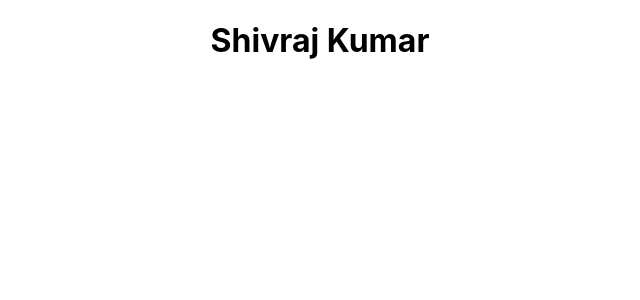
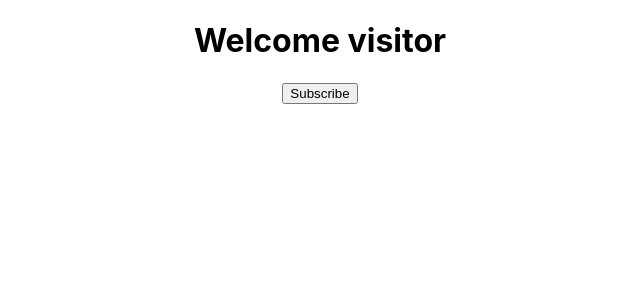
Before and after one commit to kumar-shivraj/React, a React (Create React App) app: page / in a window 1280 px wide. Shown: the top 300 px of the page, without its empty margins (320-960 px from the left). Built offline with nearby package versions, Linux system fonts and the light colour scheme.

Commit message:
React props, state

```diff
--- a/src/App.js
+++ b/src/App.js
@@ -1,14 +1,75 @@
 import "./App.css";
-import Greet from "./components/Greet";
-import Welcome from "./components/Welcome";
-import Hello from "./components/Hello";
+import Message from "./components/Message";
+// import Greet from "./components/Greet";
+// import Welcome from "./components/Welcome";
+// import Hello from "./components/Hello";
 
 function App() {
   return (
     <div className="App">
-      {/* <Greet /> */}
-      {/* <Welcome /> */}
-      <Hello />
+      {
+        //  =================================================================================================
+      }
+      {
+        // ======== understanding state ===========
+      }
+
+      <Message />
+
+      {
+        // ======== understanding state ends===========
+      }
+
+      {
+        //  =================================================================================================
+      }
+      {/*
+      {
+        // ======== understanding props ===========
+      }
+
+      <Greet name="Bruce" heroName="Batman" />
+      <Greet name="Clark" heroName="Superman" />
+
+      {
+        // <Greet name="Diana" heroName="Wonder woman"/>
+      }
+
+      <Greet name="Diana" heroName="Wonder woman">
+        <p>This is children props</p>
+      </Greet>
+
+      <Greet name="Clark" heroName="Superman">
+        <button>Action</button>
+      </Greet>
+
+      {
+        //  ====  props with class component  ===
+      }
+      <Welcome name="Bruce" heroName="Batman" />
+      <Welcome name="Clark" heroName="Superman" />
+      <Welcome name="Diana" heroName="Wonder woman" />
+
+
+      {
+        // ======== understanding props ends===========
+      }
+      {
+        //  =================================================================================================
+      }
+      */}
+
+      {
+        //============= Basic understanding ============
+      }
+      {/*
+        <Greet />
+        <Welcome />
+        <Hello />
+      */}
+      {
+        //============= Basic understanding ends ============
+      }
     </div>
   );
 }
--- a/src/components/Greet.jsx
+++ b/src/components/Greet.jsx
@@ -2,6 +2,50 @@
 //   return <h1>Hello Shivraj!</h1>;
 // }
 
-const Greet = () => <h1>Hello Shivraj!</h1>;
+// const Greet = () => <h1>Hello Shivraj!</h1>;
+
+// export default Greet;
+
+// ==========  understanding props ==========
+
+const Greet = (props) => {
+  console.log(props);
+  //  props.name="Shivraj"; //  it will give error as props are immutable
+  //   return <h1>Hello Shivraj!</h1>;
+  //   return <h1>Hello props.name</h1>;
+  //   return <h1>Hello {props.name}</h1>;
+  //   return (
+  //     <h1>
+  //       Hello {props.name} a.k.a {props.heroName}
+  //     </h1>
+  //   );
+
+  //   return <h1>Hello {props.name}</h1>;
+
+  //   return (
+  //     <h1>
+  //       Hello {props.name} a.k.a {props.heroName}
+  //     </h1>
+  //   );
+
+  //    below will throw error as we're not returning in single wrapper element
+  //   return (
+  //     <h1>
+  //       Hello {props.name} a.k.a {props.heroName}
+  //     </h1>
+  //     {props.children}
+  //   );
+
+  return (
+    <div>
+      <h1>
+        Hello {props.name} a.k.a {props.heroName}
+      </h1>
+      {props.children}
+    </div>
+  );
+};
 
 export default Greet;
+
+// ==========  understanding props ends ==========
--- /dev/null
+++ b/src/components/Message.jsx
@@ -0,0 +1,33 @@
+import { Component } from "react";
+
+// ==========  understanding state with class component ==========
+
+class Message extends Component {
+  constructor() {
+    super();
+    this.state = {
+      message: "Welcome visitor",
+    };
+  }
+
+  changeMessage() {
+    this.setState({
+      message: "Thanks for subscribing",
+    });
+  }
+
+  render() {
+    // return <h1>Welcome Visitor</h1>;
+    // return <h1>{this.state.message}</h1>;
+    return (
+      <div>
+        <h1>{this.state.message}</h1>
+        <button onClick={() => this.changeMessage()}>Subscribe</button>
+
+      </div>
+    );
+  }
+}
+export default Message;
+
+// ==========  understanding state ends ==========
--- a/src/components/Welcome.jsx
+++ b/src/components/Welcome.jsx
@@ -1,8 +1,23 @@
 import { Component } from "react";
+
+// class Welcome extends Component {
+//   render() {
+//     return <div>Welcome!</div>;
+//   }
+// }
+// export default Welcome;
+
+// ==========  understanding props with class component ==========
 
 class Welcome extends Component {
   render() {
-    return <div>Welcome!</div>;
+    return (
+      <h1>
+        Welcome {this.props.name} a.k.a {this.props.heroName}
+      </h1>
+    );
   }
 }
 export default Welcome;
+
+// ==========  understanding props ends ==========
--- a/src/index.js
+++ b/src/index.js
@@ -6,9 +6,10 @@
 
 const root = ReactDOM.createRoot(document.getElementById('root'));
 root.render(
-  <React.StrictMode>
+  // commenting Strict mode for avoiding multiple render
+  // <React.StrictMode>
     <App />
-  </React.StrictMode>
+  // </React.StrictMode>
 );
 
 // If you want to start measuring performance in your app, pass a function
```
